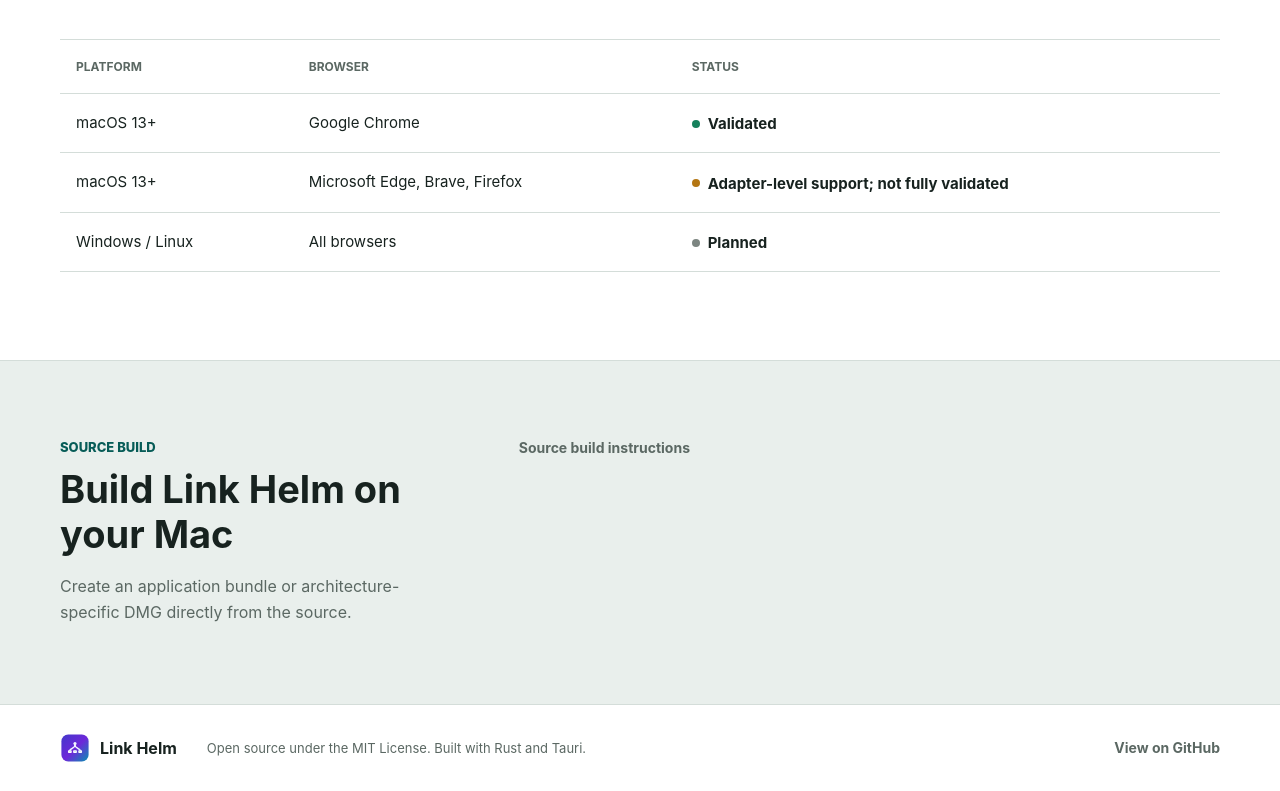
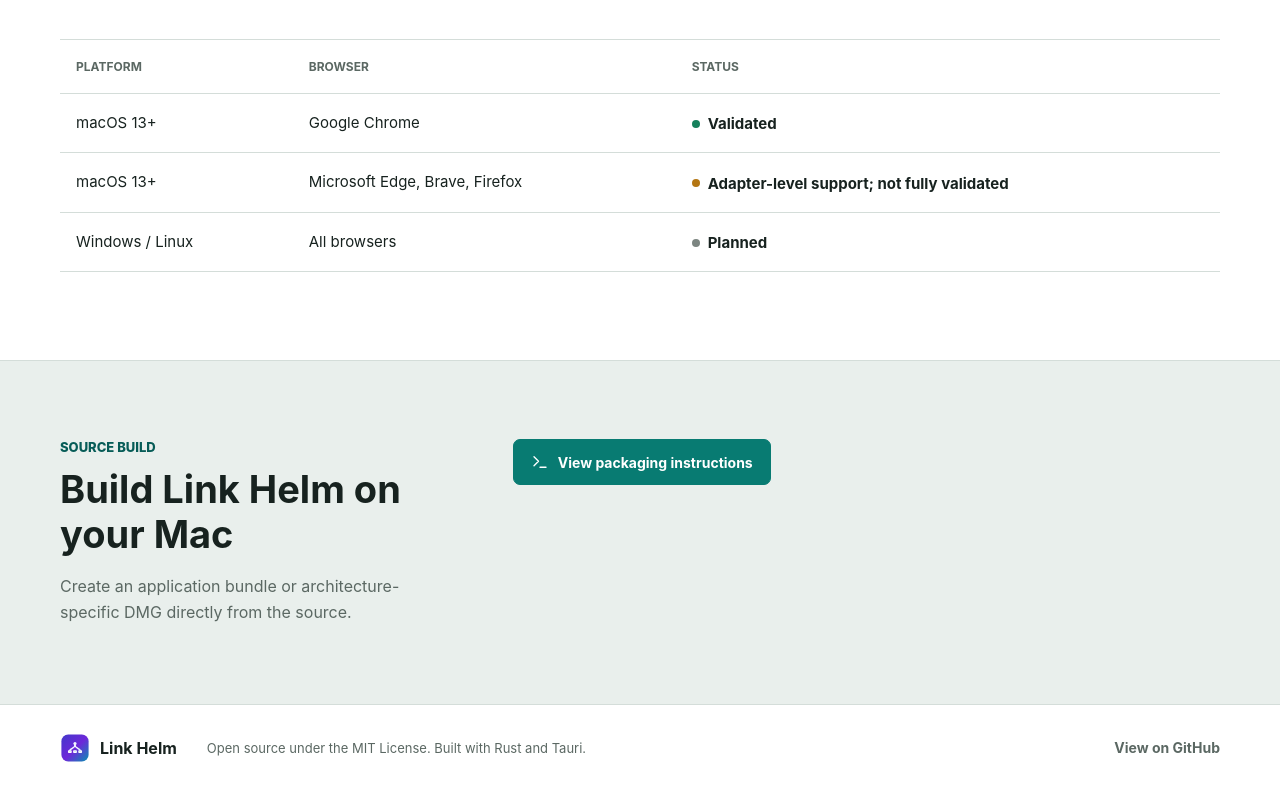
Before and after one commit to ryanfan219/link-helm, a plain HTML site: page site/index.html in a window 1280 px wide. Shown: the part 3318-4109 px from the top of the page. Drawn offline with Linux system fonts and the light colour scheme.

Commit message:
docs: update build documentation

```diff
--- a/site/app.js
+++ b/site/app.js
@@ -8,7 +8,7 @@
     stepSourceTitle: "Source application", stepSourceDetail: "Mail, chat, calendar, or any app opening a web link.", stepContextTitle: "Link context", stepContextDetail: "Match by source Bundle ID and domain without retaining full URLs.", stepRuleTitle: "Routing rule", stepRuleDetail: "Choose a specified, active, global, or prompted destination.", stepProfileTitle: "Browser profile", stepProfileDetail: "Open the link in the browser-managed identity that fits the context.",
     capabilitiesEyebrow: "Built for repeat use", capabilitiesTitle: "Routing that stays explainable", featureRulesTitle: "Specific, ordered rules", featureRulesDetail: "Preview matches before relying on them, then reorder and export your configuration.", featurePrivacyTitle: "Bounded diagnostics", featurePrivacyDetail: "Diagnostics retain domains and stable identifiers, not paths, query values, or fragments.", featureFallbackTitle: "Visible fallback behavior", featureFallbackDetail: "Ask, reuse an active profile, open a target profile, or fail explicitly when a destination is unavailable.",
     compatibilityEyebrow: "Current support", compatibilityTitle: "Validated where it matters, explicit everywhere else", compatibilityDetail: "Link Helm is early software. The table distinguishes verified behavior from adapter-level work and future plans.", tablePlatform: "Platform", tableBrowser: "Browser", tableStatus: "Status", statusValidated: "Validated", statusPartial: "Adapter-level support; not fully validated", allBrowsers: "All browsers", statusPlanned: "Planned",
-    downloadEyebrow: "Source build", downloadTitle: "Build Link Helm on your Mac", downloadDetail: "Create an application bundle or architecture-specific DMG directly from the source.", sourceInstructions: "Source build instructions",
+    downloadEyebrow: "Source build", downloadTitle: "Build Link Helm on your Mac", downloadDetail: "Create an application bundle or architecture-specific DMG directly from the source.", sourceInstructions: "View packaging instructions",
     footerText: "Open source under the MIT License. Built with Rust and Tauri.", viewGithub: "View on GitHub"
   },
   zh: {
@@ -20,7 +20,7 @@
     stepSourceTitle: "来源应用", stepSourceDetail: "邮件、聊天、日历或任何打开网页链接的应用。", stepContextTitle: "链接上下文", stepContextDetail: "按来源 Bundle ID 和域名匹配，不保留完整 URL。", stepRuleTitle: "路由规则", stepRuleDetail: "选择指定、活跃、全局活跃或每次询问的目标。", stepProfileTitle: "浏览器身份", stepProfileDetail: "在符合当前上下文的浏览器托管身份中打开链接。",
     capabilitiesEyebrow: "适合重复使用", capabilitiesTitle: "始终可解释的路由", featureRulesTitle: "明确、有序的规则", featureRulesDetail: "依赖规则前先预览匹配结果，并可调整顺序和导出配置。", featurePrivacyTitle: "有边界的诊断", featurePrivacyDetail: "诊断仅保留域名和稳定标识，不记录路径、查询参数或片段。", featureFallbackTitle: "清晰的回退行为", featureFallbackDetail: "目标不可用时，可以询问、复用活跃身份、打开目标身份或明确失败。",
     compatibilityEyebrow: "当前支持", compatibilityTitle: "已验证的明确标注，未验证的如实说明", compatibilityDetail: "Link Helm 仍处于早期阶段。下表区分已验证行为、适配器级支持和后续计划。", tablePlatform: "平台", tableBrowser: "浏览器", tableStatus: "状态", statusValidated: "已验证", statusPartial: "适配器级支持，尚未充分验证", allBrowsers: "所有浏览器", statusPlanned: "计划支持",
-    downloadEyebrow: "源码构建", downloadTitle: "在 Mac 上构建 Link Helm", downloadDetail: "直接从源码生成应用包或对应架构的 DMG。", sourceInstructions: "源码构建说明",
+    downloadEyebrow: "源码构建", downloadTitle: "在 Mac 上构建 Link Helm", downloadDetail: "直接从源码生成应用包或对应架构的 DMG。", sourceInstructions: "查看打包说明",
     footerText: "基于 MIT 许可证开源，使用 Rust 和 Tauri 构建。", viewGithub: "在 GitHub 查看"
   }
 };
--- a/site/index.html
+++ b/site/index.html
@@ -55,7 +55,7 @@
               <svg class="icon" viewBox="0 0 24 24" aria-hidden="true"><path d="M4 17l6-6-6-6M12 19h8"/></svg>
               <span data-i18n="buildSource">Build from source</span>
             </a>
-            </div>
+          </div>
           <div class="hero-meta" aria-label="Current support status" data-i18n-aria="supportLabel">
             <span data-i18n="macRequirement">macOS 13+</span>
             <span data-i18n="chromeValidated">Chrome validated</span>
@@ -166,7 +166,10 @@
             <p class="download-copy" data-i18n="downloadDetail">Create an application bundle or architecture-specific DMG directly from the source.</p>
           </div>
           <div class="download-actions">
-            <a class="text-link" href="https://github.com/ryanfan219/link-helm#build-the-macos-app" data-i18n="sourceInstructions">Source build instructions</a>
+            <a class="button primary" href="https://github.com/ryanfan219/link-helm#build-the-macos-app">
+              <svg class="icon" viewBox="0 0 24 24" aria-hidden="true"><path d="M4 17l6-6-6-6M12 19h8"/></svg>
+              <span data-i18n="sourceInstructions">View packaging instructions</span>
+            </a>
           </div>
         </div>
       </section>
--- a/site/styles.css
+++ b/site/styles.css
@@ -105,7 +105,6 @@
 .download-layout { display: grid; grid-template-columns: minmax(260px, 0.7fr) minmax(0, 1.3fr); gap: 28px 72px; align-items: start; }
 .download-copy { max-width: 480px; }
 .download-actions { grid-column: 2; justify-content: flex-start; margin-top: 0; }
-.download-actions .text-link { margin-left: 6px; }
 
 footer { padding: 28px 0; border-top: 1px solid var(--line); background: var(--surface); }
 .footer-layout { display: grid; grid-template-columns: auto 1fr auto; align-items: center; gap: 30px; }
@@ -152,7 +151,6 @@
   .status { align-items: flex-start; }
   .status::before { flex: none; margin-top: 3px; }
   .download-actions .button { width: 100%; }
-  .download-actions .text-link { margin: 8px 0 0; }
   .footer-layout { grid-template-columns: 1fr; }
   .footer-layout p, .footer-layout a { grid-column: 1; grid-row: auto; }
 }
```
